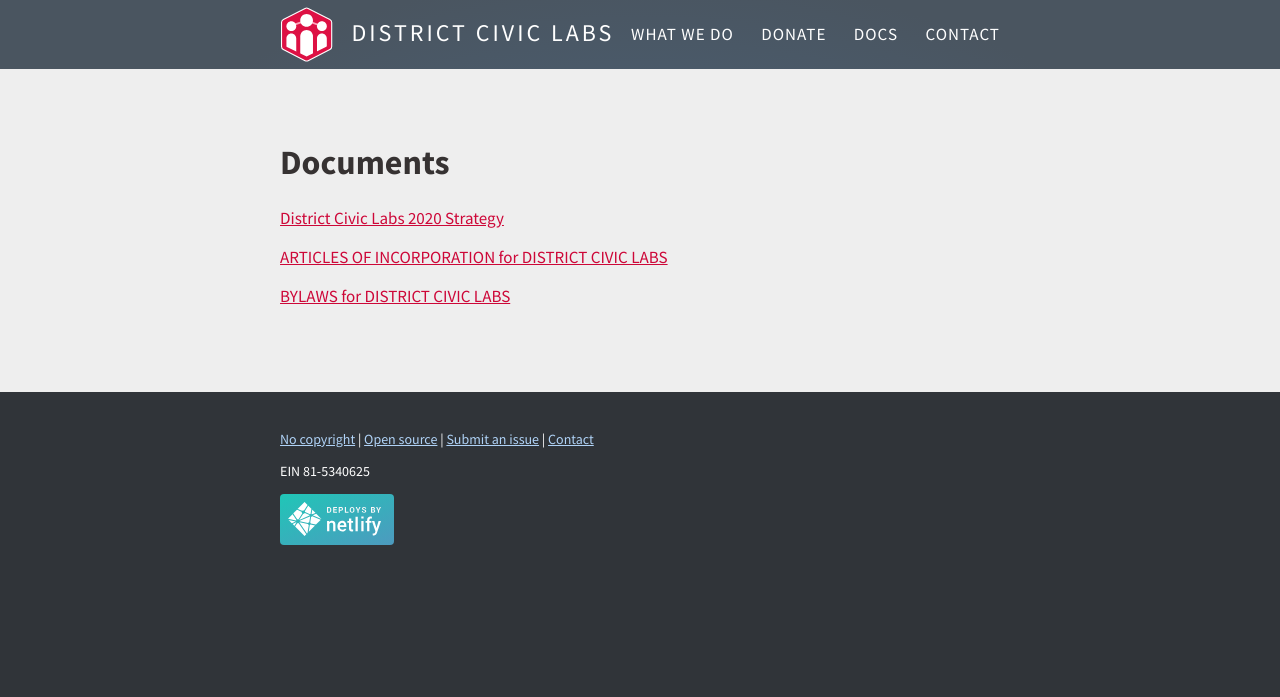
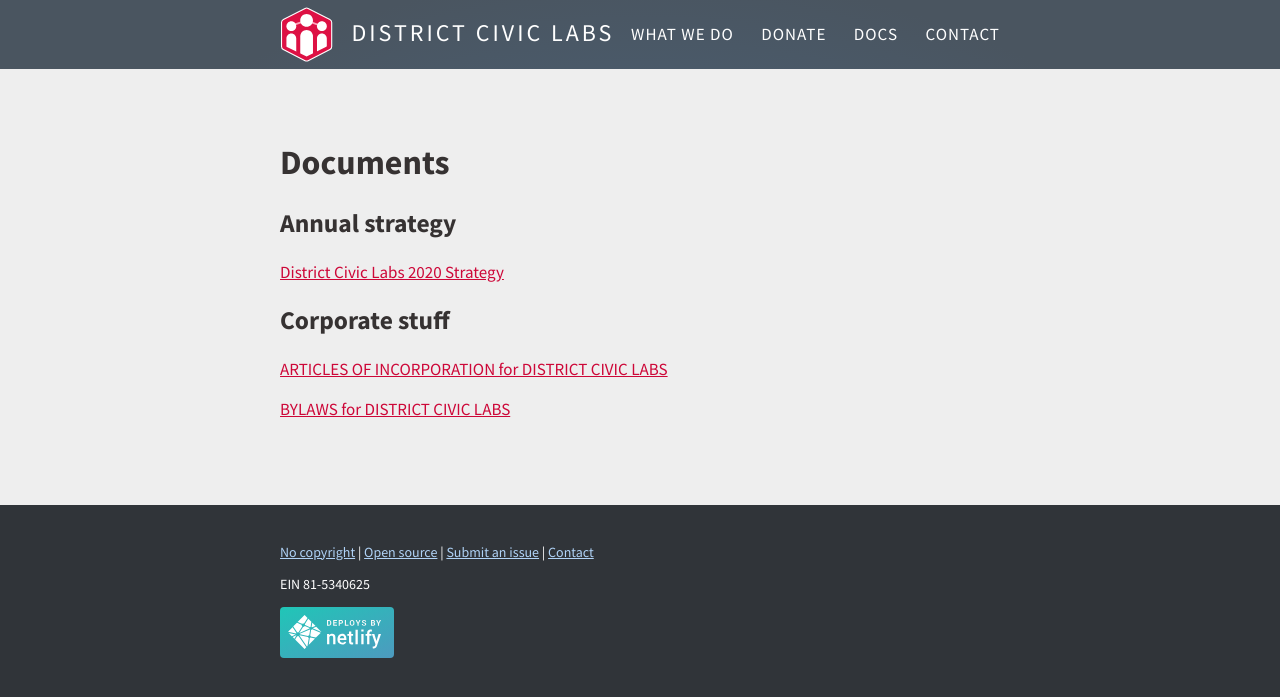
Before and after one commit to district-civic-labs/districtciviclabs.org, a Jekyll site: the page built from _pages/docs.md, in a window 1280 px wide. Shown: the top 697 px of the page. Built offline with Jekyll 4.4.1, drawn with Linux system fonts in a browser that asks for light colours.

Commit message:
sort docs page

```diff
--- a/_pages/docs.md
+++ b/_pages/docs.md
@@ -4,6 +4,14 @@ layout: default
 
 # Documents
 
-{% for doc in site.documents %}
+{% assign strategy_docs = site.documents | where:"type","strategy" | sort: "title" %}
+## Annual strategy
+{% for doc in strategy_docs %}
 [{{ doc.title }}]({{ doc.url }})
 {% endfor %}
+
+{% assign corp_docs = site.documents | where:"type","corporate" | sort: "title" %}
+## Corporate stuff
+{% for doc in corp_docs %}
+[{{ doc.title }}]({{ doc.url }})
+{% endfor %}
```
Also changed, not shown: _documents/2020.md (+1 -0 lines), _documents/articles.md (+1 -0 lines), _documents/bylaws.md (+1 -0 lines).
